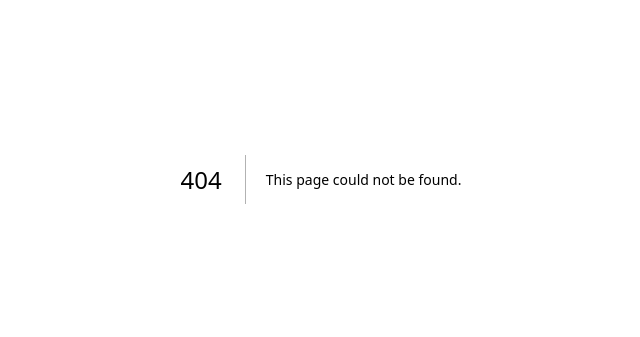
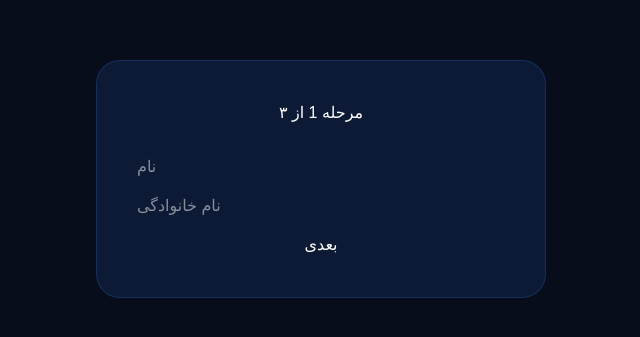
Before and after one commit to mahdysp/my-career-path, a Next.js app: page /register in a window 1280 px wide. Before the commit this address had no page. Shown: the part 221-558 px from the top of the page, without its empty margins (319-959 px from the left). Built offline with nearby package versions, Linux system fonts and the light colour scheme.

Commit message:
build register page

```diff
--- /dev/null
+++ b/app/register/page.tsx
@@ -0,0 +1,65 @@
+"use client";
+import { useState, useRef, useEffect } from "react";
+import { useRouter } from "next/navigation";
+
+export default function RegisterPage() {
+  const [step, setStep] = useState(1);
+  const [formData, setFormData] = useState({
+    firstName: "",
+    lastName: "",
+    education: "",
+    email: "",
+    password: ""
+  });
+
+  const canvasRef = useRef<HTMLCanvasElement>(null);
+  // توجه: کدهای مربوط به Canvas (useEffect و draw) را دقیقاً مشابه صفحه قبل کپی کنید اینجا
+
+  const handleNext = () => setStep((s) => s + 1);
+  const handleBack = () => setStep((s) => s - 1);
+
+  return (
+    <div className="register-container" style={{ minHeight: "100vh", background: "#070d1a", color: "#fff", display: "flex", alignItems: "center", justifyContent: "center", padding: 20 }}>
+      {/* در اینجا باید تگ <canvas> و استایل‌های عمومی قرار بگیرند */}
+
+      <div style={{ maxWidth: 450, width: "100%", background: "rgba(15,31,61,0.8)", padding: 40, borderRadius: 24, border: "1px solid rgba(59,130,246,0.2)", zIndex: 10 }}>
+        <h2 style={{ textAlign: "center", marginBottom: 30 }}>مرحله {step} از ۳</h2>
+
+        {step === 1 && (
+          <div style={{ display: "flex", flexDirection: "column", gap: 15 }}>
+            <input placeholder="نام" className="auth-input" value={formData.firstName} onChange={(e) => setFormData({...formData, firstName: e.target.value})} />
+            <input placeholder="نام خانوادگی" className="auth-input" value={formData.lastName} onChange={(e) => setFormData({...formData, lastName: e.target.value})} />
+            <button onClick={handleNext} className="auth-submit">بعدی</button>
+          </div>
+        )}
+
+        {step === 2 && (
+          <div style={{ display: "flex", flexDirection: "column", gap: 15 }}>
+            <label style={{ fontSize: 13, color: "#94a3b8" }}>وضعیت تحصیلی:</label>
+            <select className="auth-input" value={formData.education} onChange={(e) => setFormData({...formData, education: e.target.value})}>
+              <option value="">انتخاب کنید...</option>
+              <option value="student">دانش‌آموز</option>
+              <option value="university">دانشجو</option>
+              <option value="graduate">فارغ‌التحصیل</option>
+            </select>
+            <div style={{ display: "flex", gap: 10 }}>
+              <button onClick={handleBack} className="auth-submit" style={{ background: "#475569" }}>بازگشت</button>
+              <button onClick={handleNext} className="auth-submit">بعدی</button>
+            </div>
+          </div>
+        )}
+
+        {step === 3 && (
+          <div style={{ display: "flex", flexDirection: "column", gap: 15 }}>
+            <input type="email" placeholder="ایمیل" className="auth-input" value={formData.email} onChange={(e) => setFormData({...formData, email: e.target.value})} />
+            <input type="password" placeholder="رمز عبور" className="auth-input" value={formData.password} onChange={(e) => setFormData({...formData, password: e.target.value})} />
+            <div style={{ display: "flex", gap: 10 }}>
+              <button onClick={handleBack} className="auth-submit" style={{ background: "#475569" }}>بازگشت</button>
+              <button onClick={() => alert("ثبت‌نام نهایی شد!")} className="auth-submit" style={{ background: "#10b981" }}>تکمیل ثبت‌نام</button>
+            </div>
+          </div>
+        )}
+      </div>
+    </div>
+  );
+}
```
